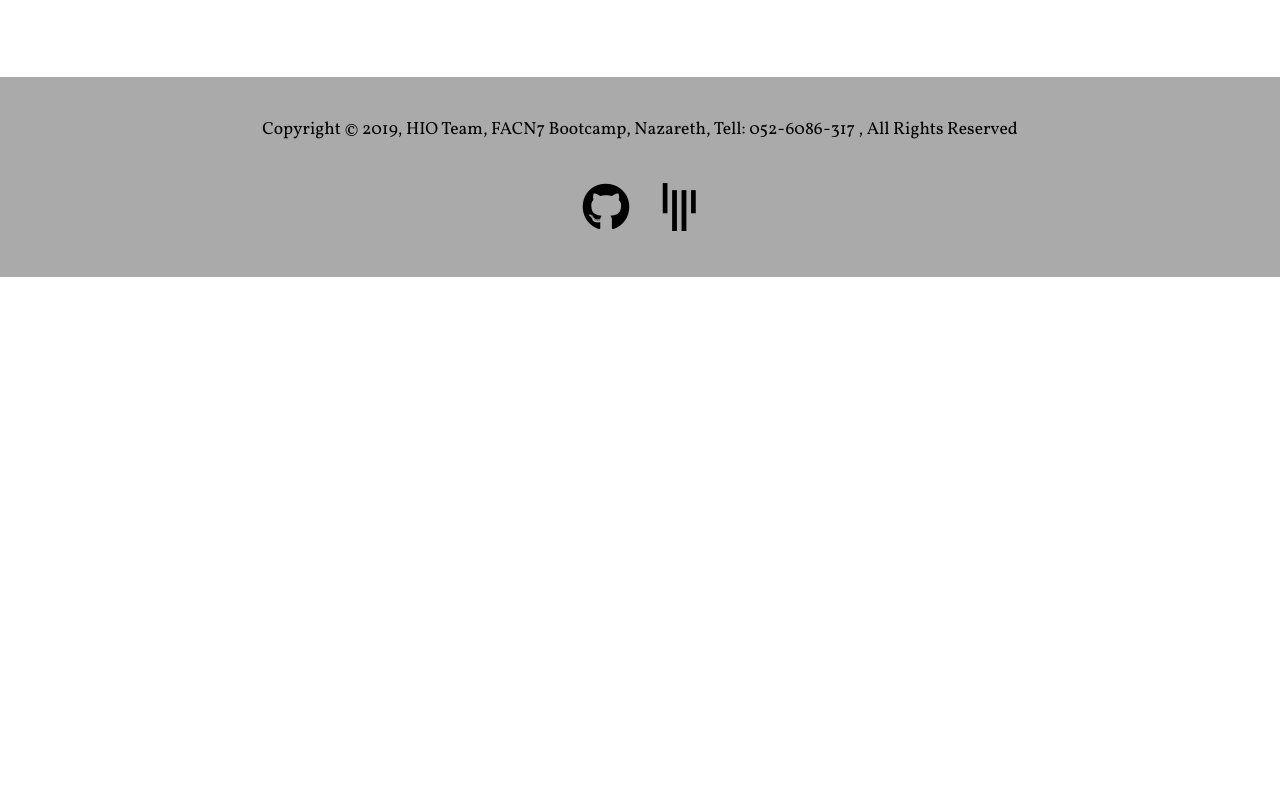
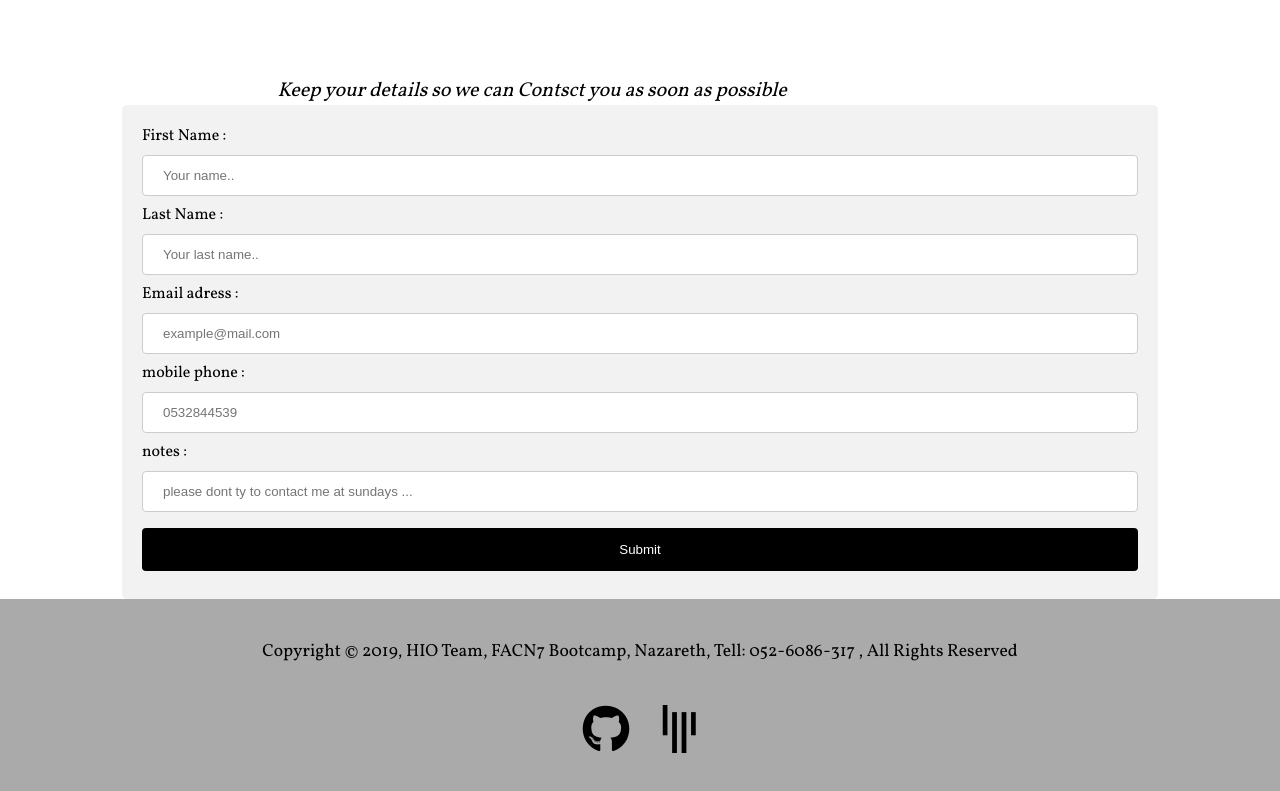
Before and after one commit to FACN7/HIO-team, a plain HTML site: page index.html in a window 1280 px wide. Shown: the part 1757-2548 px from the top of the page. Before the commit the page ends 2034 px from the top, so only its background shows below. Drawn offline with Linux system fonts and the light colour scheme.

Commit message:
hosen tasks

```diff
--- a/css/style.css
+++ b/css/style.css
@@ -112,3 +112,35 @@ h1{
   padding: 0 2rem;
   overflow: hidden;
 }
+
+
+input[type=text], select {
+    width: 100%;
+    padding: 12px 20px;
+    margin: 8px 0;
+    display: inline-block;
+    border: 1px solid #ccc;
+    border-radius: 4px;
+    box-sizing: border-box;
+  }
+
+  input[type=submit] {
+    width: 100%;
+    background-color: black;
+    color: white;
+    padding: 14px 20px;
+    margin: 8px 0;
+    border: none;
+    border-radius: 4px;
+    cursor: pointer;
+  }
+
+
+  .form-items{
+    border-radius: 5px;
+    background-color: #f2f2f2;
+    padding: 20px;
+  }
+  .contactPage{
+    font-size:28px;
+  }
--- a/index.html
+++ b/index.html
@@ -19,7 +19,7 @@
                 <img src="./img/main-logo.png" alt="main-logo">
             </div>
             <div class="header-par">
-                <h1>Make Your Right Decision To Build Amazing WebSite</h1>
+                <h1>Make Your Right Decision To Build An Amazing WebSite</h1>
                 <p>Our team will take care off making your ideas come</br> true by building easier, comfortable and friendly responsive website.</p>
             </div>
         </div>
@@ -73,7 +73,41 @@
             </div>
 
             </section>
+
+            <sectio id="our-form">
+                 <!-- Contact Form -->
+    <div class= "contactPage">
+
+            <p>Keep your details so we can Contsct you as soon as possible  </p>
+
+     </div>
+
+          <div class="form-items">
+            <form onclick=alert("The details are sucsesfuly loaded..")  >
+              <label for="fname">First Name :</label>
+              <input type="text" id="fname" name="firstname" placeholder="Your name..">
+
+              <label for="lname">Last Name :</label>
+              <input type="text" id="lname" name="lastname" placeholder="Your last name..">
+
+              <label for="lname">Email adress :</label>
+              <input type="text" id="lname" name="lastname" placeholder="example@mail.com">
+
+              <label for="lname">mobile phone :</label>
+              <input type="text" id="lname" name="lastname" placeholder="0532844539">
+
+
+              <label for="lname">notes : </label>
+              <input type="text" id="lname" name="lastname" placeholder="please dont ty to contact me at sundays ...">
+
+              <input type="submit" value="Submit">
+            </form>
+          </div>
+            </sectio>
         </div>
+
+
+
     <!-- Footer -->
 
     <footer id="main-footer">
```
